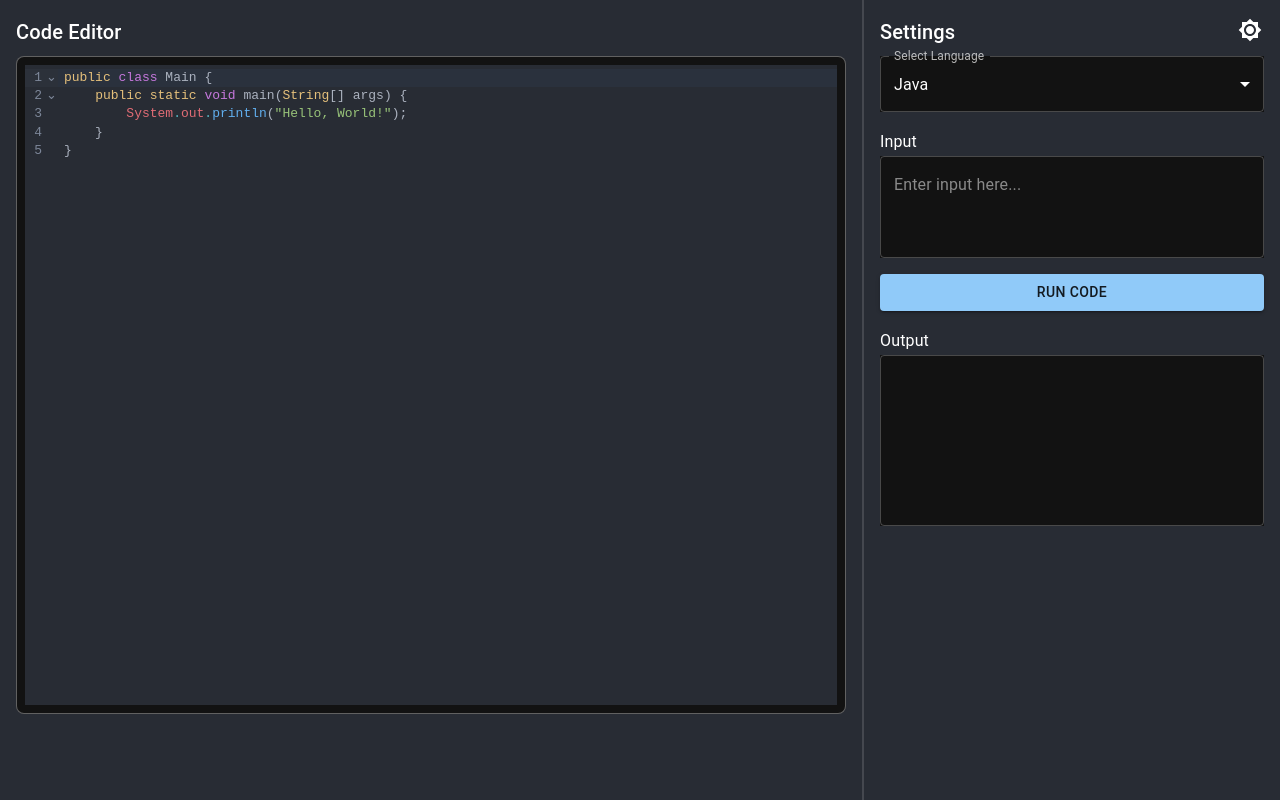
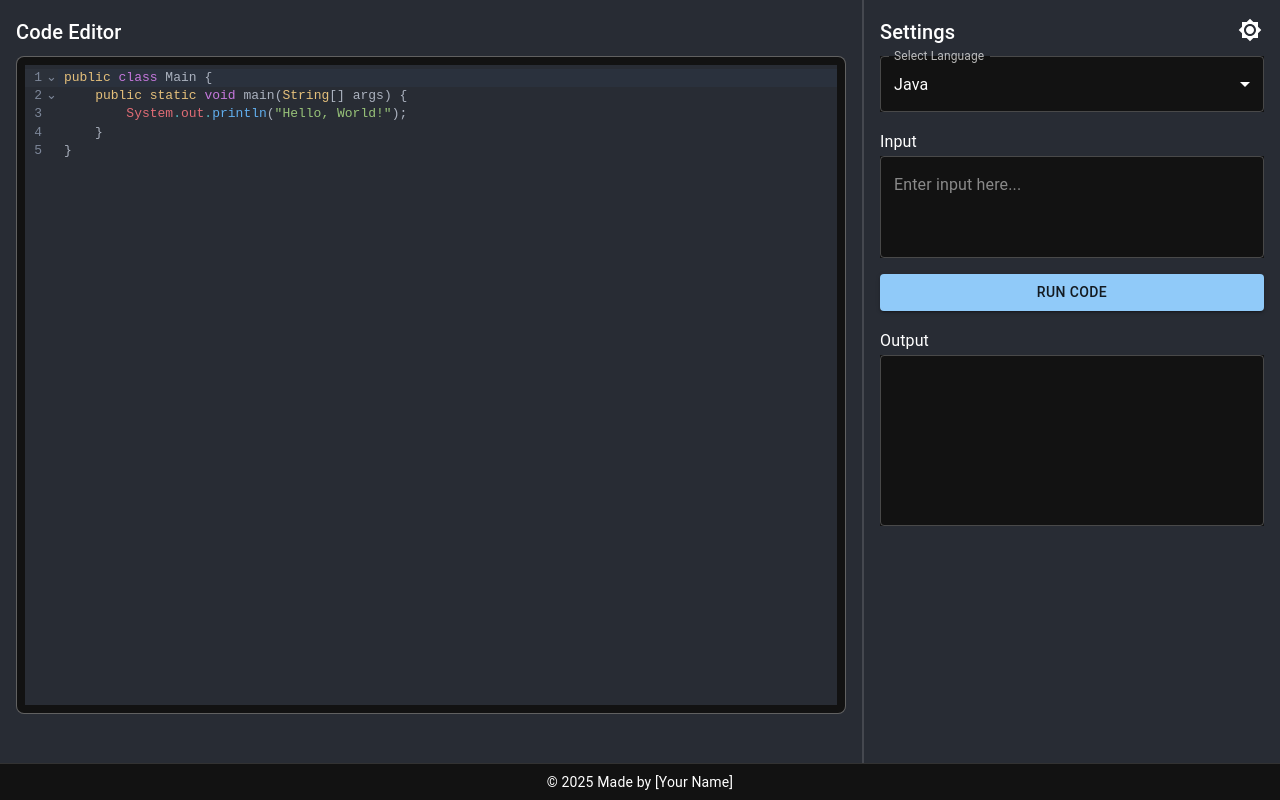
Before and after one commit to sankky07/Online-Code-Compiler, a React (Create React App) app in the folder frontend/: page / in a window 1280 px wide. Built offline with nearby package versions, Linux system fonts and the light colour scheme.

Commit message:
Editor.js

```diff
--- a/frontend/src/components/Editor.js
+++ b/frontend/src/components/Editor.js
@@ -105,11 +105,13 @@ const Editor = () => {
       <Box
         sx={{
           display: "flex",
+          flexDirection: "column",
           height: "100vh",
           bgcolor: "background.default",
           color: "text.primary",
         }}
       >
+        <Box sx={{ display: "flex", flex: 1 }}>
           {/* Left Side - Code Editor */}
           <Box sx={{ flex: 1, padding: 2 }}>
             {/* Dark Mode Toggle Button */}
@@ -210,34 +212,22 @@ const Editor = () => {
               InputProps={{ readOnly: true }}
               sx={{ bgcolor: "background.paper" }}
             />
+          </Box>
+        </Box>
 
-          {/* Error Box */}
-          {error && (
-            <Box sx={{ marginTop: 2 }}>
-              <Typography variant="subtitle1" color="error">
-                Error
+        {/* Footer Section */}
+        <Box
+          sx={{
+            textAlign: "center",
+            padding: 1,
+            bgcolor: "background.paper",
+            borderTop: "1px solid",
+            borderColor: darkMode ? "#ffffff22" : "#00000022",
+          }}
+        >
+          <Typography variant="body2">
+            © {new Date().getFullYear()} Made by [Your Name]
           </Typography>
-              <TextField
-                multiline
-                rows={3}
-                value={error}
-                fullWidth
-                InputProps={{ readOnly: true }}
-                sx={{ bgcolor: "background.paper" }}
-              />
-              <Typography variant="subtitle1" sx={{ marginTop: 1 }}>
-                Possible Fix
-              </Typography>
-              <TextField
-                multiline
-                rows={2}
-                value={errorSuggestion}
-                fullWidth
-                InputProps={{ readOnly: true }}
-                sx={{ bgcolor: "background.paper" }}
-              />
-            </Box>
-          )}
         </Box>
       </Box>
     </ThemeProvider>
```
Lines whose indentation alone changed are shown as unchanged.
